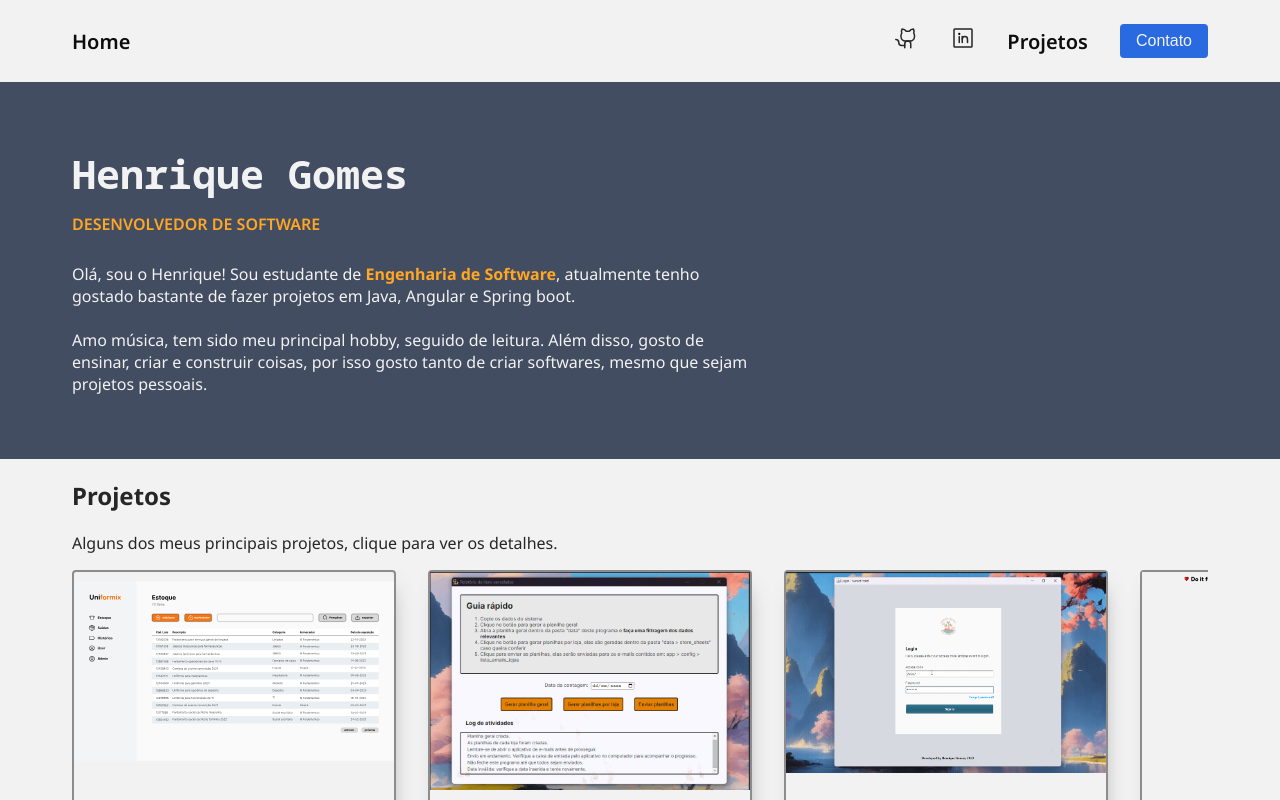
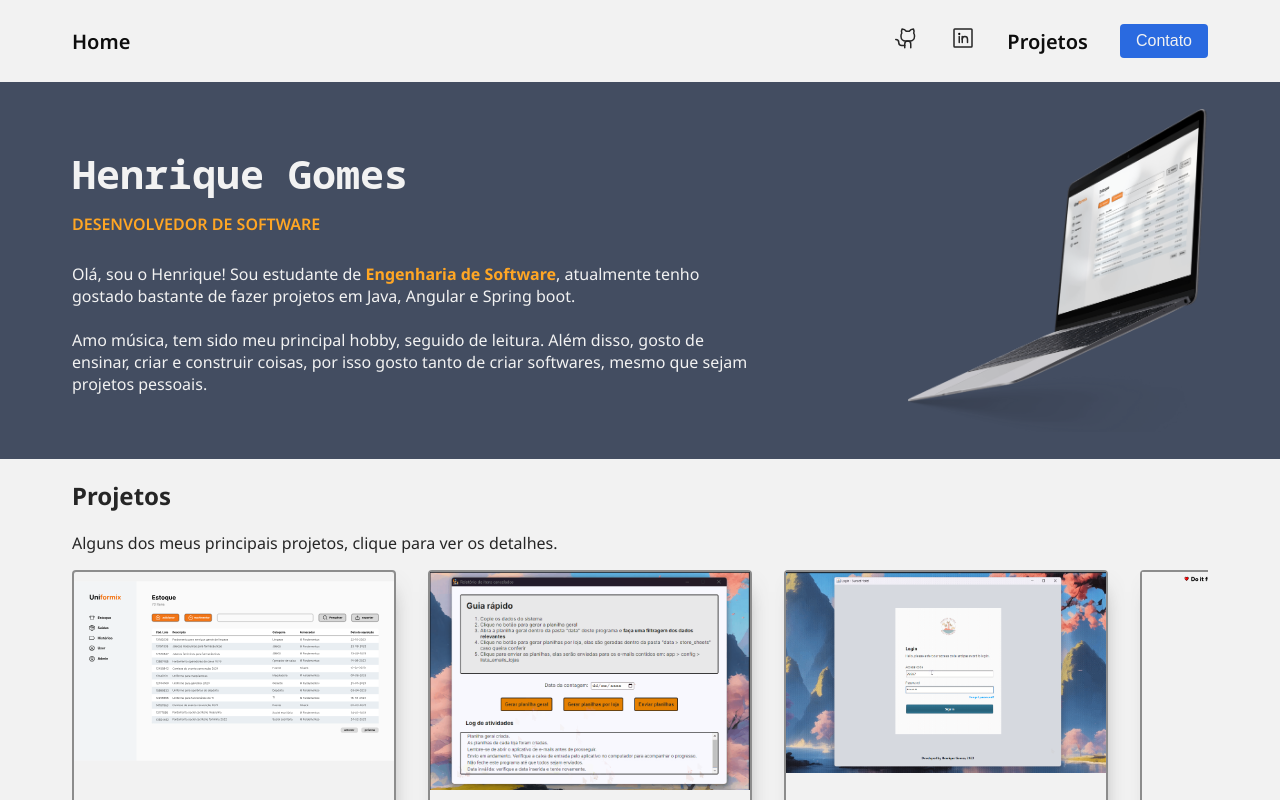
Before and after one commit to oihenrique/portfolio-web, an Angular app: page / in a window 1280 px wide. Shown: the top 800 px of the page. Built offline with nearby package versions, Linux system fonts and the light colour scheme.

Commit message:
feat: add mockup image

```diff
--- a/src/app/components/shared/main-section/main-section.component.html
+++ b/src/app/components/shared/main-section/main-section.component.html
@@ -9,4 +9,5 @@
             tanto de criar softwares, mesmo que sejam projetos pessoais.
         </p>
     </div>
+    <img src="../../../../assets/uniformix-mockup.png" alt="mockup">
 </main>
--- a/src/app/components/shared/main-section/main-section.component.scss
+++ b/src/app/components/shared/main-section/main-section.component.scss
@@ -39,6 +39,10 @@ main {
             color: $white-text-color-500;
         }
     }
+
+    img {
+        width: 300px;
+    }
 }
 
 @media (min-width: 1080px) {
```
Also changed, not shown: src/assets/uniformix-mockup.png (added).
